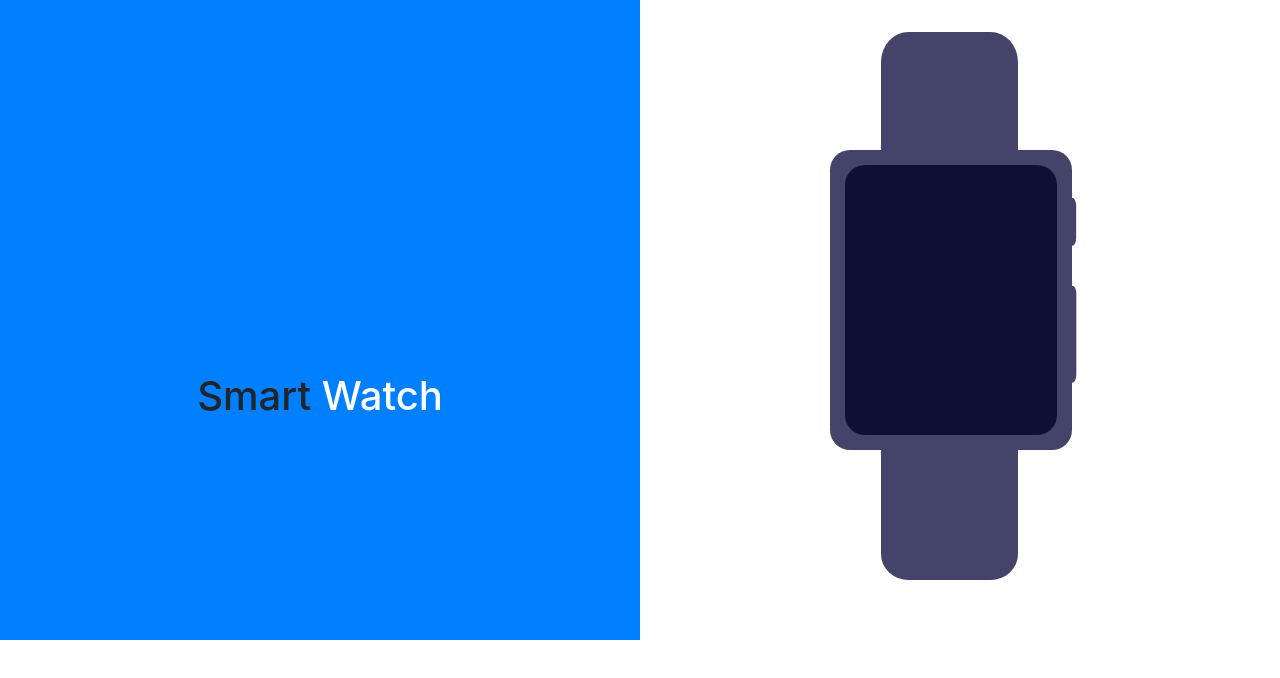
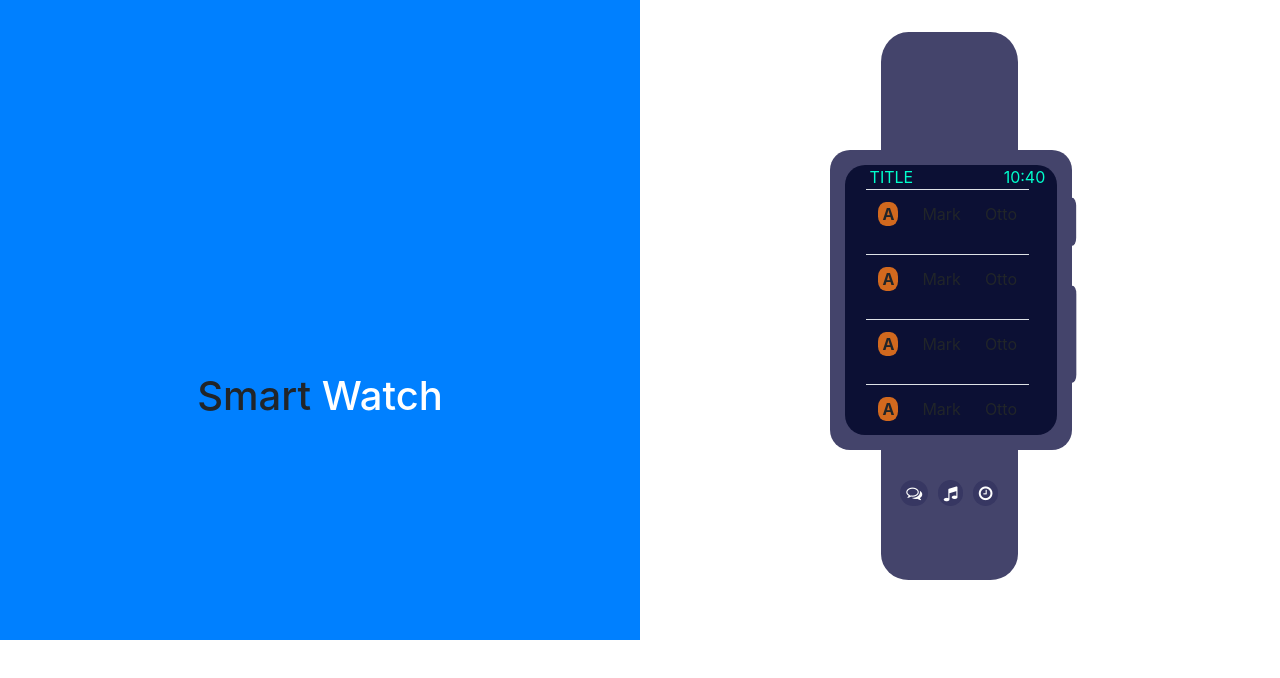
Before and after one commit to DebarunMitra/SmartWatch, a plain HTML site: page index.html in a window 1280 px wide. Drawn offline with nearby package versions, Linux system fonts and the light colour scheme.

Commit message:
Version 1.0
some design update

```diff
--- a/css/style.css
+++ b/css/style.css
@@ -1,7 +1,9 @@
 :root
 {
   --watchOuterColor:#44446B;
-    --watchInnerColor:#0C1034;
+  --watchInnerColor:#0C1034;
+  --buttonColor:#373762;
+  --watchContentColor:#00FFCC;
 }
 .fullColor
 {
@@ -56,6 +58,9 @@
     height: 300px;
      -webkit-border-radius: 20px / 20px;
     background:var(--watchOuterColor);
+    /*-webkit-box-shadow:0px 20px 20px #44446B;
+ -moz-box-shadow:0px 5px 5px #44446B;
+ box-shadow: 2px 2px #44446B;*/
 }
 .innerSquare {
     position: relative;
@@ -63,7 +68,7 @@
     width: 280px;
     height: 270px;
      -webkit-border-radius: 20px / 20px;
-    background: var(--watchInnerColor);;
+    background: var(--watchInnerColor);
 }
 .sideSmallButton
 {
@@ -107,6 +112,8 @@ left: 62.5%;
   background-color:var(--watchOuterColor);
   border-top-left-radius:20%;
   border-top-right-radius:20%;
+/*  transform: matrix(-1, 0, 0, 1, 0, 0);*/
+
 }
 .bandShapeLower
 {
@@ -117,3 +124,80 @@ left: 62.5%;
   border-bottom-left-radius:20%;
   border-bottom-right-radius:20%; :
 }
+.icolor
+{
+  color: white;
+}
+.buttonComment
+{
+  margin-top: 30px;
+  border-radius: 50px;
+  background-color: var(--buttonColor);
+  border: none;
+}
+.buttonMusic
+{
+    margin-top: 30px;
+    border-radius: 50px;
+    background-color: var(--buttonColor);
+    border: none;
+}
+.buttonStopwatch
+{
+      margin-top: 30px;
+      border-radius: 50px;
+      background-color:var(--buttonColor);
+      border: none;
+}
+.title
+{
+  position: relative;
+  left: -15px;
+  color: var(--watchContentColor);
+}
+.time
+{
+  position: relative;
+  left: 15%;
+  color: var(--watchContentColor);
+}
+.buttonBottom
+{
+  margin-top: 210px;
+  margin-left: 158px;
+  border-radius: 50px;
+  background-color:var(--watchInnerColor);
+  border: none;
+}
+.message
+{
+  position: relative;
+  left: -10%;
+  width: 60%;
+}
+.table-responsive-sm {
+  position: relative;
+  left:0;
+  width: 1000px;
+  max-height:210px;
+  max-width: 260px;
+}
+.name-icon
+{
+
+  background-color: #D2691E;
+  border-radius: 40%;
+  width: 20px;
+  text-align: center;
+}
+/*.msg-name-block
+{
+  position: relative;
+  width: 100%;
+}
+
+.msg-msg-block
+{
+  position: relative;
+  width: 100%;
+}*/
--- a/index.html
+++ b/index.html
@@ -10,7 +10,7 @@ Technology Used:HTML,Bootstrap
   <meta name="viewport" content="width=device-width, initial-scale=1">
   <link rel="stylesheet" href="css/style.css">
 <link rel="stylesheet" href="https://maxcdn.bootstrapcdn.com/bootstrap/4.0.0/css/bootstrap.min.css">
-<link rel="stylesheet" href="https://cdnjs.cloudflare.com/ajax/libs/font-awesome/4.7.0/css/font-awesome.min.css">
+<link href="//maxcdn.bootstrapcdn.com/font-awesome/4.7.0/css/font-awesome.min.css" rel="stylesheet">
 </head>
 <body>
   <div class="container-fluid fullColor">
@@ -31,12 +31,65 @@ Technology Used:HTML,Bootstrap
             <div class="col-sm-2 sideLongButton"></div>
             <div class="col-sm-5 outerSquare">
               <div class=" col-sm-12 innerSquare">
+                <div id="contentTitle" class="d-flex justify-content-around">
+                  <span class="title">TITLE</span>
+                  <span class="time">10:40</span>
+                </div>
+                <div class="col-sm-8">
+                    <div class="message" style="display:block;">
+                      <div class="table-responsive-md">
+                          <table class="table">
+                            <thead>
+      <!--tr>
+        <th scope="col">#</th>
+        <th scope="col">First</th>
+        <th scope="col">Last</th>
+      </tr-->
+    </thead>
+    <tbody>
+      <tr>
+        <th scope="row" ><p class="name-icon">A</p></th>
+        <td>Mark</td>
+        <td>Otto</td>
+      </tr>
+      <tr>
+        <th scope="row" ><p class="name-icon">A</p></th>
+        <td>Mark</td>
+        <td>Otto</td>
+      </tr>
+      <tr>
+        <th scope="row" ><p class="name-icon">A</p></th>
+        <td>Mark</td>
+        <td>Otto</td>
+      </tr>
+      <tr>
+        <th scope="row" ><p class="name-icon">A</p></th>
+        <td>Mark</td>
+        <td>Otto</td>
+      </tr>
+    </tbody>
+                          </table>
+                      </div>
+                    </div>
+                </div>
+                <div class="col-sm-2">
+                  <div class="d-flex justify-content-around">
+                    <button type="button" name="buttonUp" style="display:none;" class="buttonBottom"><i class="fa fa-chevron-up icolor"></i></button>
+                    <button type="button" name="buttonNext" style="display:none;" class="buttonBottom"><i class="fa fa-chevron-right icolor"></i></button>
+                    <button type="button" name="buttonBack" style="display:none;" class="buttonBottom"><i class="fa fa-chevron-left icolor"></i></button>
+                    <button type="button" name="buttonScroll" style="display:none;" class="buttonBottom"><i class="fa fa-chevron-down icolor"></i></button>
+                </div>
+                </div>
               </div>
           </div>
         </div>
         <div class="row col-sm-6 lowerBand">
           <div class="col-sm-6 bandShapeLower">
-
+            <div class="d-flex justify-content-around">
+              <button type="button" name="buttonComment" class="buttonComment"><i class="fa fa-comments-o icolor"></i></button>
+              <button type="button" name="buttonMusic" class="buttonMusic"><i class="fa fa-music icolor"></i></button>
+              <button type="button" name="buttonStopwatch" class="buttonStopwatch"><i class="fa fa-clock-o icolor"></i></button>
+          </div>
         </div>
       </div>
       </div>
```
